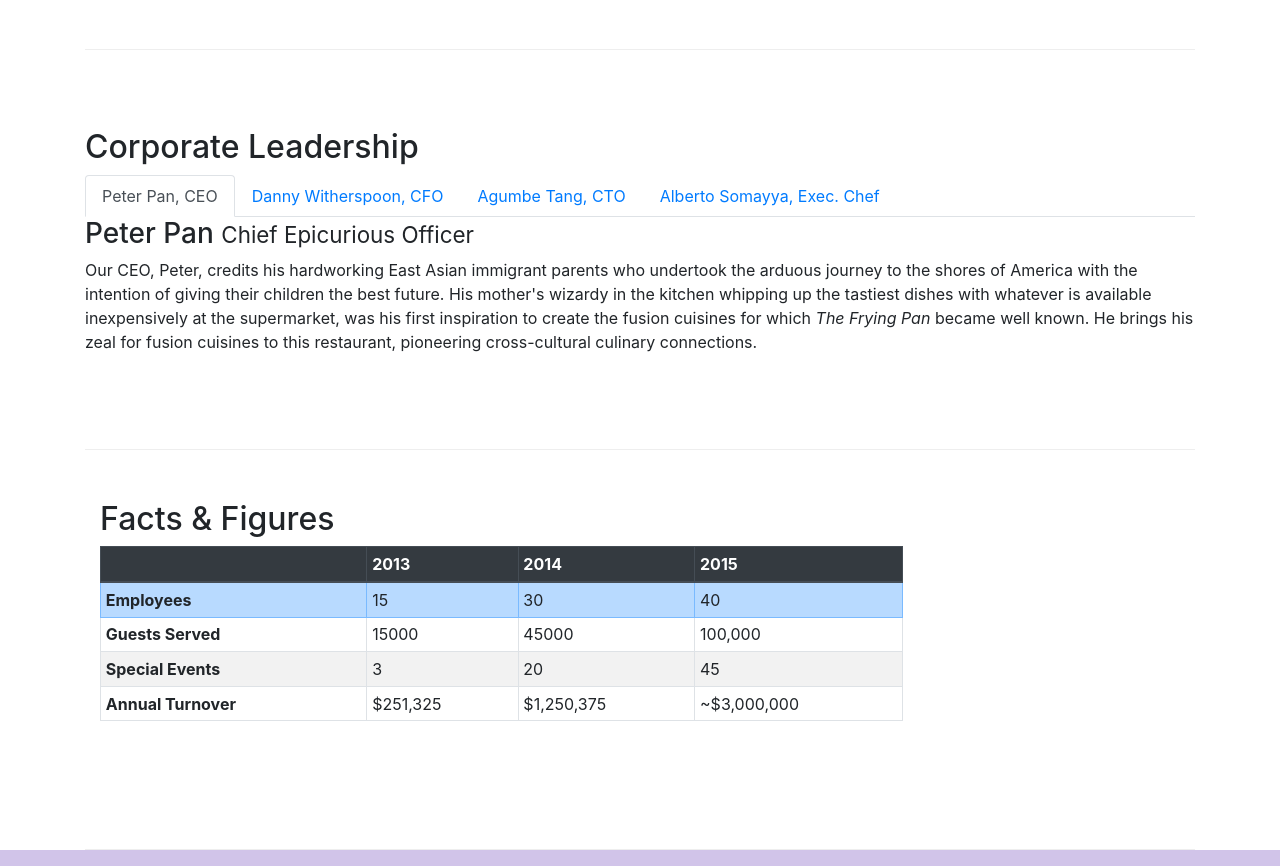
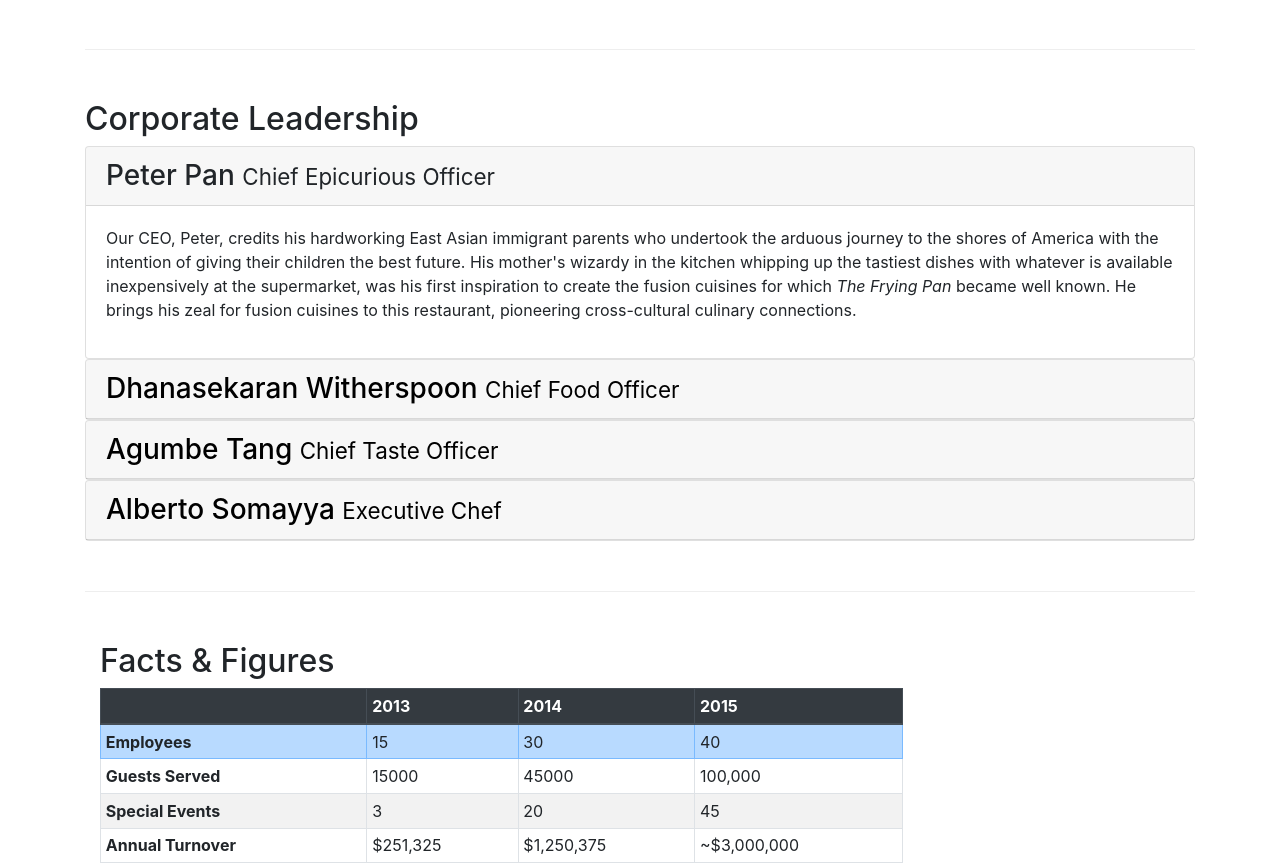
Before and after one commit to dangtrannam/Confusion, a website: page aboutus.html in a window 1280 px wide. Shown: the part 954-1820 px from the top of the page. Drawn offline with nearby package versions, Linux system fonts and the light colour scheme.

Commit message:
accodion

```diff
--- a/aboutus.html
+++ b/aboutus.html
@@ -108,69 +108,114 @@
         <div class="row row-content align-items-center">
             <div>
                 <h2>Corporate Leadership</h2>
-                <ul class="nav nav-tabs">
-                    <li class="nav-item">
-                        <a class="nav-link active" href="#peter" role="tab" data-toggle="tab">Peter Pan, CEO</a>
-                    </li>
-                    <li class="nav-item">
-                        <a class="nav-link" href="#danny" role="tab" data-toggle="tab">Danny Witherspoon, CFO</a>
-                    </li>
-                    <li class="nav-item">
-                        <a class="nav-link" href="#agumbe" role="tab" data-toggle="tab">Agumbe Tang, CTO</a>
-                    </li>
-                    <li class="nav-item">
-                        <a class="nav-link" href="#alberto" role="tab" data-toggle="tab">Alberto Somayya, Exec.
-                            Chef</a>
-                    </li>
-                </ul>
-                <div class="tab-content">
-                    <div role="tabpanel" class="tab-pane fade show active" id="peter">
-                        <h3>Peter Pan <small>Chief Epicurious Officer</small></h3>
-                        <p class="d-none d-sm-block">Our CEO, Peter, credits his hardworking East Asian immigrant
+
+                <div id="accordion">
+
+                    <div class="card">
+                        <div class="card-header" role="tab" id="peterhead">
+                            <h3 class="mb-0">
+                                <a data-toggle="collapse" data-target="#peter">
+                                    Peter Pan <small>Chief Epicurious Officer</small>
+                                </a>
+                            </h3>
+                        </div>
+                        <div class="collapse show" id="peter" data-parent="#accordion">
+                            <div class="card-body">
+                                <p class="d-none d-sm-block">Our CEO, Peter, credits his hardworking East Asian
+                                    immigrant
                                     parents
                                     who
-                            undertook the arduous journey to the shores of America with the intention of giving their
+                                    undertook the arduous journey to the shores of America with the intention of giving
+                                    their
                                     children
-                            the best future. His mother's wizardy in the kitchen whipping up the tastiest dishes with
+                                    the best future. His mother's wizardy in the kitchen whipping up the tastiest dishes
+                                    with
                                     whatever
-                            is available inexpensively at the supermarket, was his first inspiration to create the
+                                    is available inexpensively at the supermarket, was his first inspiration to create
+                                    the
                                     fusion
-                            cuisines for which <em>The Frying Pan</em> became well known. He brings his zeal for fusion
+                                    cuisines for which <em>The Frying Pan</em> became well known. He brings his zeal for
+                                    fusion
                                     cuisines
-                            to this restaurant, pioneering cross-cultural culinary connections.</p>
+                                    to this restaurant, pioneering cross-cultural culinary connections.
+                                </p>
                             </div>
-                    <div role="tabpanel" class="tab-pane fade show" id="danny">
-                        <h3>Dhanasekaran Witherspoon <small>Chief Food Officer</small></h3>
+                        </div>
+                    </div>
+
+                    <div class="card">
+                        <div class="card-header" role="tab" id="dannyhead">
+                            <h3 class="mb-0">
+                                <a class="collapsed" data-toggle="collapse" data-target="#danny">
+                                    Dhanasekaran Witherspoon <small>Chief Food Officer</small>
+                                </a>
+                            </h3>
+                        </div>
+                        <div class="collapse" id="danny" data-parent="#accordion">
+                            <div class="card-body">
                                 <p class="d-none d-sm-block">Our CFO, Danny, as he is affectionately referred to by his
                                     colleagues,
-                            comes from a long established family tradition in farming and produce. His experiences
+                                    comes from a long established family tradition in farming and produce. His
+                                    experiences
                                     growing
                                     up on
-                            a farm in the Australian outback gave him great appreciation for varieties of food sources.
+                                    a farm in the Australian outback gave him great appreciation for varieties of food
+                                    sources.
                                     As
                                     he
                                     puts it in his own words, <em>Everything that runs, wins, and everything that stays,
                                         pays!</em>
                                 </p>
                             </div>
-                    <div role="tabpanel" class="tab-pane fade show" id="agumbe">
-                        <h3>Agumbe Tang <small>Chief Taste Officer</small></h3>
-                        <p class="d-none d-sm-block">Blessed with the most discerning gustatory sense, Agumbe, our CTO,
-                            personally ensures that every dish that we serve meets his exacting tastes. Our chefs dread
+                        </div>
+                    </div>
+
+                    <div class="card">
+                        <div class="card-header" role="tab" id="agumbehead">
+                            <h3 class="mb-0">
+                                <a class="collapsed" data-toggle="collapse" data-target="#agumbe">
+                                    Agumbe Tang <small>Chief Taste Officer</small>
+                                </a>
+                            </h3>
+
+                        </div>
+                        <div class="collapse" id="agumbe" data-parent="#accordion">
+                            <div class="card-body">
+                                <p class="d-none d-sm-block">Blessed with the most discerning gustatory sense, Agumbe,
+                                    our CTO,
+                                    personally ensures that every dish that we serve meets his exacting tastes. Our
+                                    chefs dread
                                     the
-                            tongue lashing that ensues if their dish does not meet his exacting standards. He lives by
+                                    tongue lashing that ensues if their dish does not meet his exacting standards. He
+                                    lives by
                                     his
                                     motto, <em>You click only if you survive my lick.</em></p>
                             </div>
-                    <div role="tabpanel" class="tab-pane fade show" id="alberto">
-                        <h3>Alberto Somayya <small>Executive Chef</small></h3>
-                        <p class="d-none d-sm-block">Award winning three-star Michelin chef with wide International
+                        </div>
+                    </div>
+
+                    <div class="card">
+                        <div class="card-header" role="tab" id="albertohead">
+                            <h3 class="mb-0">
+                                <a class="collapsed" data-toggle="collapse" data-target="#alberto">
+                                    Alberto Somayya <small>Executive Chef</small>
+                                </a>
+                            </h3>
+                        </div>
+                        <div class="collapse" id="alberto" data-parent="#accordion">
+                            <div class="card-body">
+                                <p class="d-none d-sm-block">Award winning three-star Michelin chef with wide
+                                    International
                                     experience
-                            having worked closely with whos-who in the culinary world, he specializes in creating
+                                    having worked closely with whos-who in the culinary world, he specializes in
+                                    creating
                                     mouthwatering
                                     Indo-Italian fusion experiences. He says, <em>Put together the cuisines from the two
                                         craziest
-                                cultures, and you get a winning hit! Amma Mia!</em></p>
+                                        cultures, and you get a winning hit! Amma Mia!</em>
+                                </p>
+                            </div>
+                        </div>
                     </div>
                 </div>
 
--- a/css/style.css
+++ b/css/style.css
@@ -1,5 +1,11 @@
 *{
     box-sizing: border-box;
+    padding: 0;
+    margin: 0;
+}
+a, a:hover{
+    text-decoration: none;
+    color: black;
 }
 .row-header{
     margin:0px auto;
```
Also changed, not shown: contactus.html (+1 -0 lines). Lines whose indentation alone changed are shown as unchanged.
